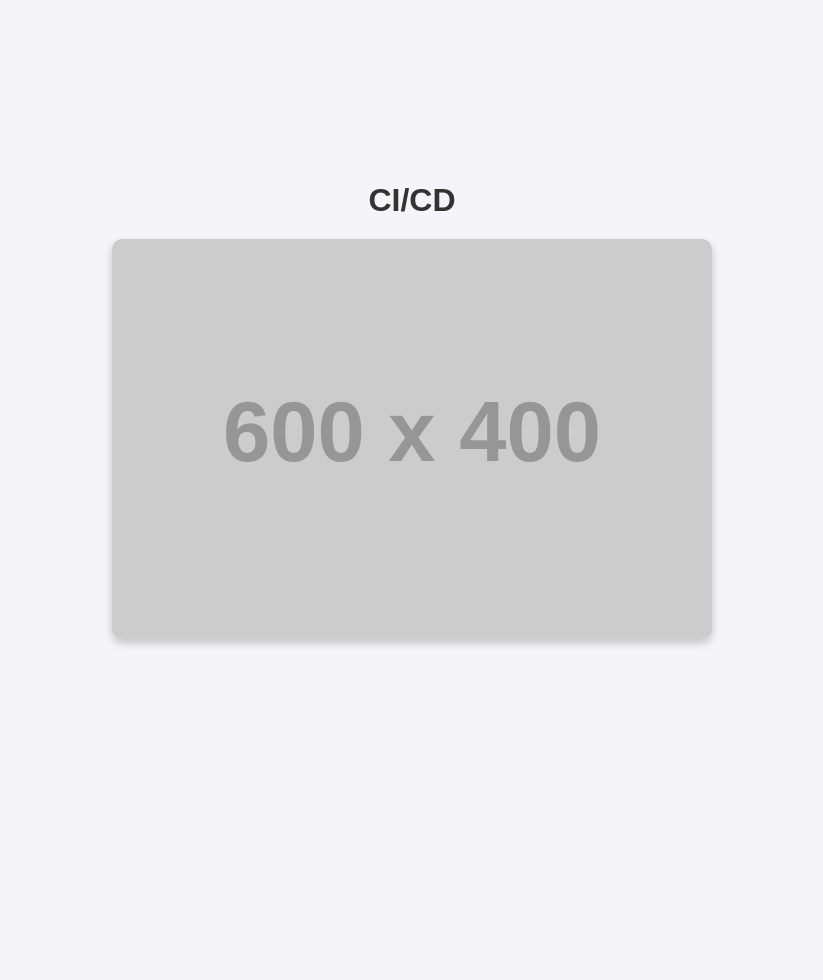
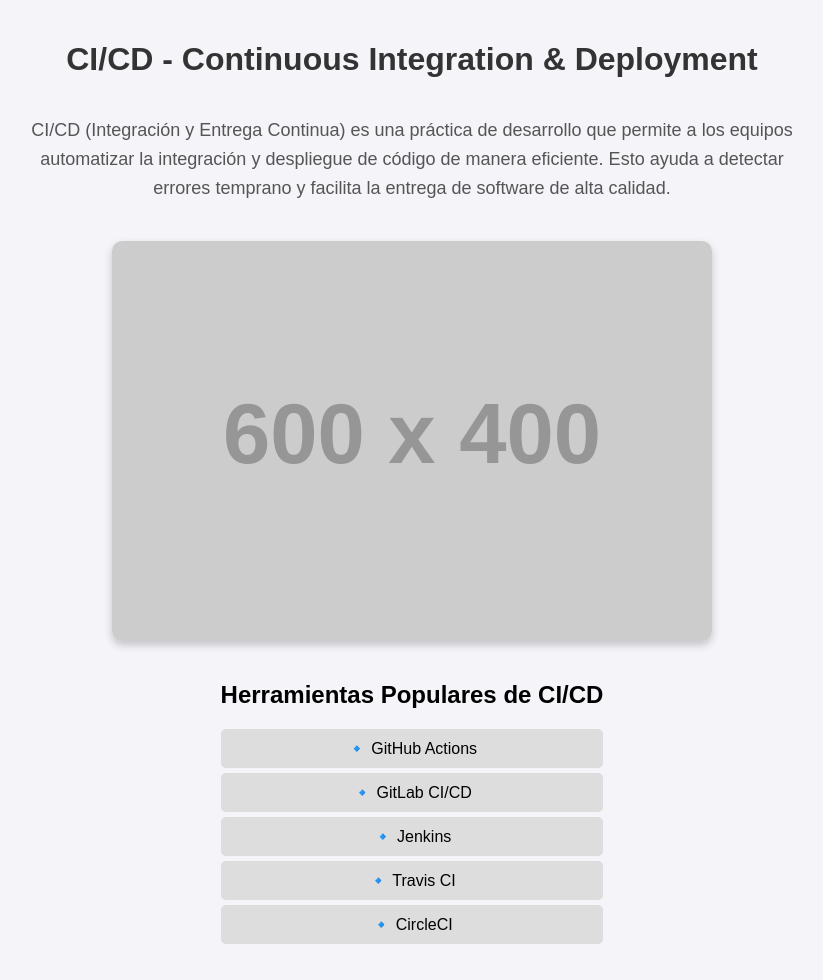
Before and after one commit to kgmarcillo/ProyectoGHA1, a plain HTML site: page index.html in a window 1280 px wide. Shown: the whole page, without its empty margins (228-1051 px from the left). Before the commit the page ends 800 px from the top, so only its background shows below. Drawn offline with Linux system fonts and the light colour scheme; placeholder pictures from the web are drawn by us.

Commit message:
Expande informacion de CI/CD

```diff
--- a/index.html
+++ b/index.html
@@ -3,7 +3,7 @@
 <head>
     <meta charset="UTF-8">
     <meta name="viewport" content="width=device-width, initial-scale=1.0">
-    <title>CI/CD</title>
+    <title>CI/CD - Continuous Integration & Deployment</title>
     <style>
         body {
             display: flex;
@@ -12,23 +12,63 @@
             align-items: center;
             min-height: 100vh;
             margin: 0;
+            padding: 20px;
             background-color: #f4f4f9;
             font-family: Arial, sans-serif;
+            text-align: center;
         }
         h1 {
             color: #333;
             margin-bottom: 20px;
+        }
+        p {
+            max-width: 800px;
+            color: #555;
+            font-size: 18px;
+            line-height: 1.6;
         }
         img {
             max-width: 100%;
             height: auto;
             border-radius: 10px;
             box-shadow: 0 4px 8px rgba(0, 0, 0, 0.2);
+            margin-top: 20px;
+        }
+        .tools {
+            margin-top: 20px;
+        }
+        ul {
+            list-style: none;
+            padding: 0;
+        }
+        li {
+            background: #ddd;
+            margin: 5px 0;
+            padding: 10px;
+            border-radius: 5px;
         }
     </style>
 </head>
 <body>
-    <h1>CI/CD</h1>
-    <img src="https://via.placeholder.com/600x400?text=CI/CD" alt="CI/CD Image">
+    <h1>CI/CD - Continuous Integration & Deployment</h1>
+
+    <p>
+        CI/CD (Integración y Entrega Continua) es una práctica de desarrollo que permite a los equipos
+        automatizar la integración y despliegue de código de manera eficiente. Esto ayuda a detectar
+        errores temprano y facilita la entrega de software de alta calidad.
+    </p>
+
+    <img src="https://via.placeholder.com/600x400?text=CI/CD+Pipeline" alt="CI/CD Pipeline">
+
+    <div class="tools">
+        <h2>Herramientas Populares de CI/CD</h2>
+        <ul>
+            <li>🔹 GitHub Actions</li>
+            <li>🔹 GitLab CI/CD</li>
+            <li>🔹 Jenkins</li>
+            <li>🔹 Travis CI</li>
+            <li>🔹 CircleCI</li>
+        </ul>
+    </div>
 </body>
 </html>
```
